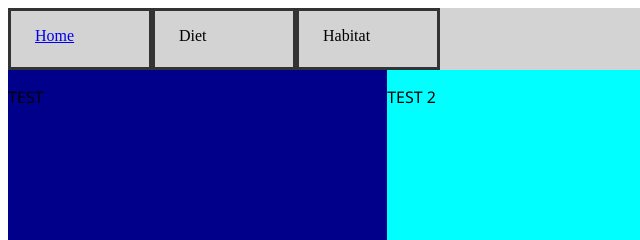
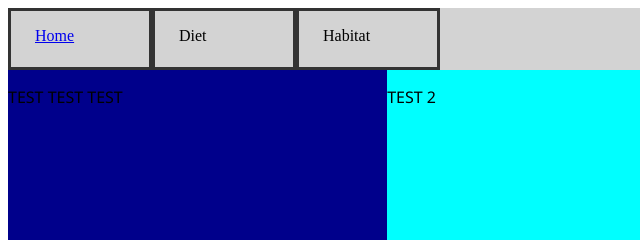
Before and after one commit to yasir-21/One_page_website, a plain HTML site: page index.html in a window 1280 px wide. Shown: the top 240 px of the page, 0-640 px from the left. Drawn offline with Linux system fonts and the light colour scheme.

Commit message:
Update index.html

```diff
--- a/index.html
+++ b/index.html
@@ -14,7 +14,7 @@
 
 <body>
         <div class="leftSection">
-            <p> TEST </p>
+            <p> TEST TEST TEST </p>
         </div>
 
         <div class="rightSection">
```
